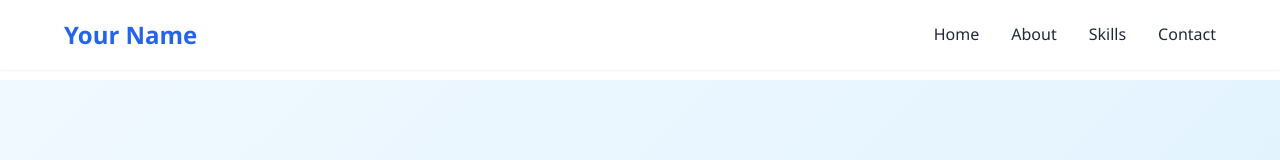
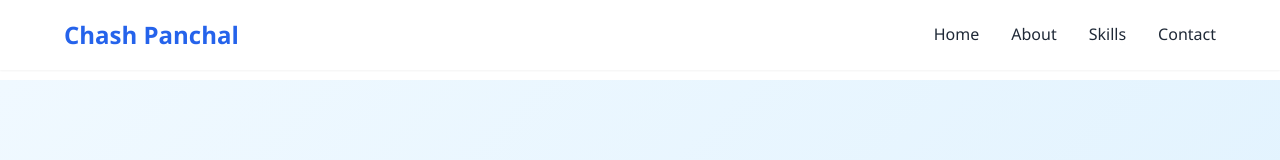
Before and after one commit to chash-code/responsive-personal-page, a plain HTML site: page personal.html in a window 1280 px wide. Shown: the top 160 px of the page. Drawn offline with Linux system fonts and the light colour scheme; a script that the page names is missing.

Commit message:
Modify personal portfolio information
Updated portfolio details including name and content.

```diff
--- a/personal.html
+++ b/personal.html
@@ -4,7 +4,7 @@
     <meta charset="UTF-8" />
     <link rel="icon" type="image/svg+xml" href="/vite.svg" />
     <meta name="viewport" content="width=device-width, initial-scale=1.0" />
-    <title>Your Name - Portfolio</title>
+    <title> Chash Panchal - Portfolio</title>
     <link rel="stylesheet" href="/style.css" />
     <meta property="og:image" content="https://bolt.new/static/og_default.png">
     <meta name="twitter:card" content="summary_large_image">
@@ -13,7 +13,7 @@
   <body>
     <header class="header">
       <div class="container">
-        <div class="logo">Your Name</div>
+        <div class="logo"> Chash Panchal </div>
         <button class="hamburger" id="hamburger" aria-label="Toggle menu">
           <span></span>
           <span></span>
```
